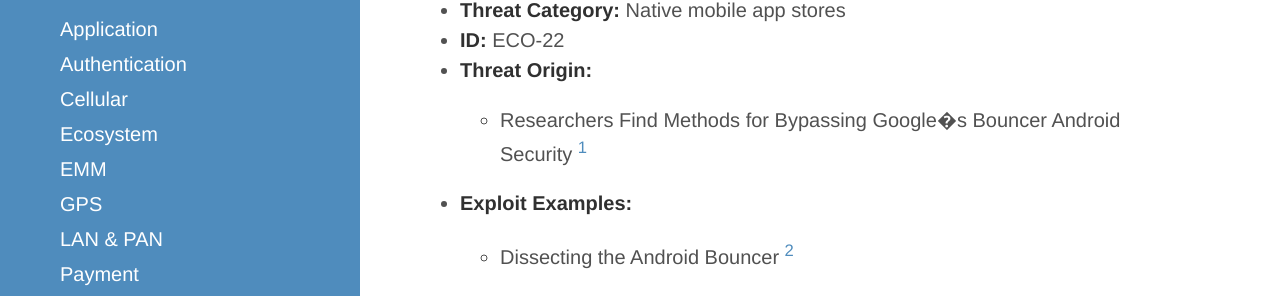
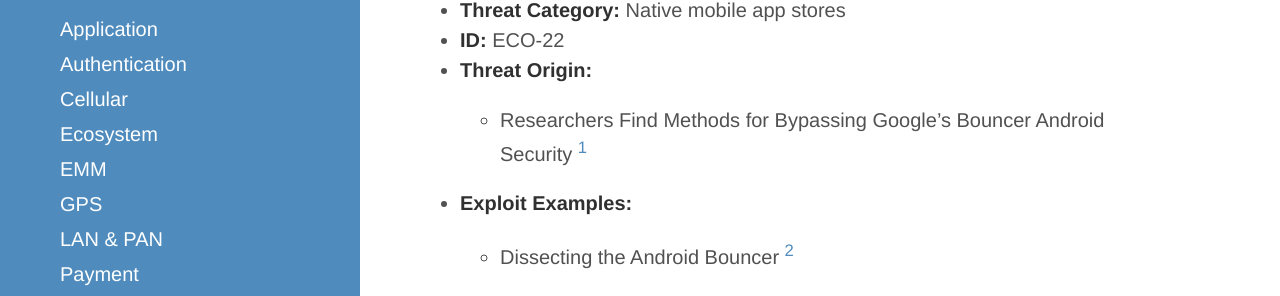
Before and after one commit to usnistgov/mobile-threat-catalogue, a Jekyll site: the page built from _ecosystem-threats/ECO-22.md, in a window 1280 px wide and 900 px high. Shown: the part 342-638 px from the top of the window. Built offline with Jekyll 4.4.1, drawn with Linux system fonts in a browser that asks for light colours.

Commit message:
Update ECO-22.md
Non-UTF-8 character replaced

```diff
--- a/_ecosystem-threats/ECO-22.md
+++ b/_ecosystem-threats/ECO-22.md
@@ -3,7 +3,7 @@
     ThreatCategory: Native mobile app stores
     ID: ECO-22
     Threat: "Bypass or evasion of application security analysis or vetting techniques to sneak an app into the store"
-    ThreatOrigin: "Researchers Find Methods for Bypassing Google�s Bouncer Android Security [^151]"
+    ThreatOrigin: "Researchers Find Methods for Bypassing Google's Bouncer Android Security [^151]"
     ExploitExample:
         - "Dissecting the Android Bouncer [^155]"
         - "Adventures in Bouncerland [^156]"
```
